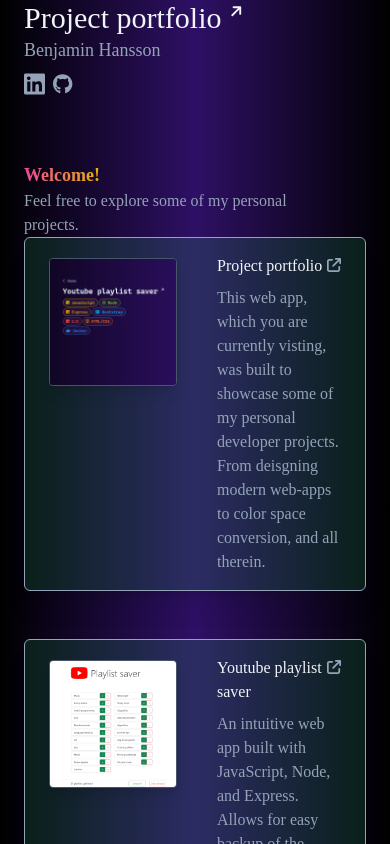
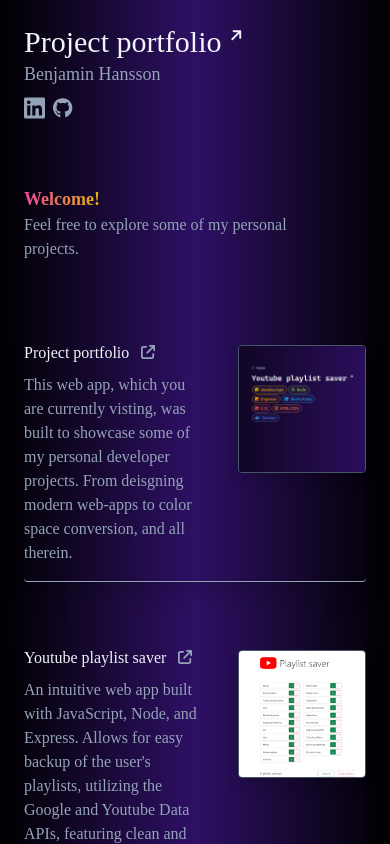
Before and after one commit to Benhan11/project-portfolio, a React (Create React App) app: page / in a window 390 px wide. Shown: the top 844 px of the page. Built offline with nearby package versions, Linux system fonts and the light colour scheme.

Commit message:
Homepage responsiveness

```diff
--- a/src/components/ProjectSnippet.tsx
+++ b/src/components/ProjectSnippet.tsx
@@ -18,8 +18,8 @@ type SnippetType = {
 
 function ProjectSnippet({ snippet }: SnippetProps) {
     return (
-        <Link to={`/project/${snippet.projectId}`} className="flex flex-row bg-green-500/15 shadow-xl gap-x-10 px-6 py-4 mb-12 border border-slate-400 rounded-md
-                        transition ease-in-out delay-0 duration-200 hover:translate-y-1 hover:scale-105 hover:bg-green-500/20 hover:shadow-2xl">
+        <Link to={`/project/${snippet.projectId}`} className="flex sm:flex-row flex-row-reverse sm:bg-green-500/15 shadow-xl gap-x-10 sm:px-6 py-4 mb-12 sm:border border-b border-slate-400 sm:rounded-md rounded
+                        transition ease-in-out delay-0 duration-200 hover:translate-y-1 sm:hover:scale-105 sm:hover:bg-green-500/20 hover:shadow-2xl">
             {snippet.imageName !== '' &&
                 <div className="flex-none w-32">
                     <div className="flex flex-row justify-center">
@@ -28,7 +28,7 @@ function ProjectSnippet({ snippet }: SnippetProps) {
                 </div>
             }
             <div className="space-y-2">
-                <div className="flex justify-between">
+                <div className="flex sm:justify-between space-x-3">
                     <h2 className="text-slate-100">{snippet.title}</h2>
                     <IconWrapper icon={icons['opensNewPageBoxIcon']} size="sm" className="mt-1" />
                 </div>
--- a/src/pages/HomePage.tsx
+++ b/src/pages/HomePage.tsx
@@ -10,10 +10,10 @@ function HomePage() {
     return (
         <div className="min-h-screen font-mono text-slate-400 bg-gradient-to-r from-black via-violet-950 to-black">
             <div className="mx-auto max-w-screen-xl px-6 md:px-12 lg:px-24">
-                <div className="lg:flex lg:justify-between">
-                    <div className="lg:flex lg:flex-col lg:sticky lg:top-0 lg:max-h-screen lg:w-1/2 lg:py-24 md:py-12 sm:py-6">
+                <div className="lg:flex lg:justify-between lg:space-y-0 space-y-4">
+                    <div className="lg:flex lg:flex-col lg:sticky lg:top-0 lg:max-h-screen lg:w-1/2 lg:py-24 md:py-12 pt-6 pb-12">
                         <div>
-                            <a href="https://github.com/Benhan11/portfolio-app" target="_blank" rel="noopener noreferrer" className="flex flex-row text-slate-100 text-3xl font-medium space-x-1">
+                            <a href="https://github.com/Benhan11/project-portfolio" target="_blank" rel="noopener noreferrer" className="flex flex-row text-slate-100 text-3xl font-medium space-x-1">
                                 <div>Project portfolio</div>
                                 <IconWrapper icon={icons['opensNewPageArrowIcon']} transform="shrink-8 rotate-45 up-2" />
                             </a>
```
